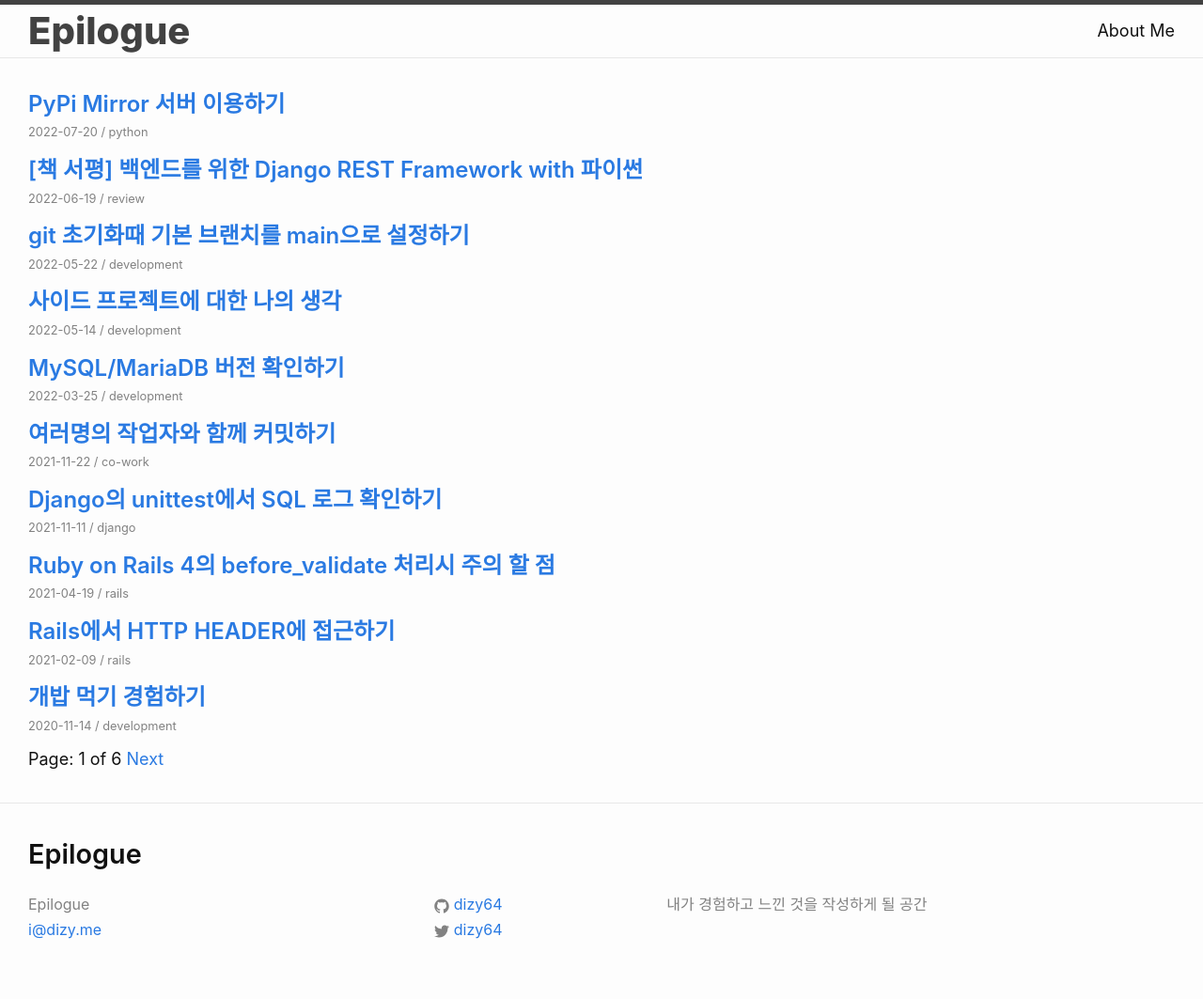
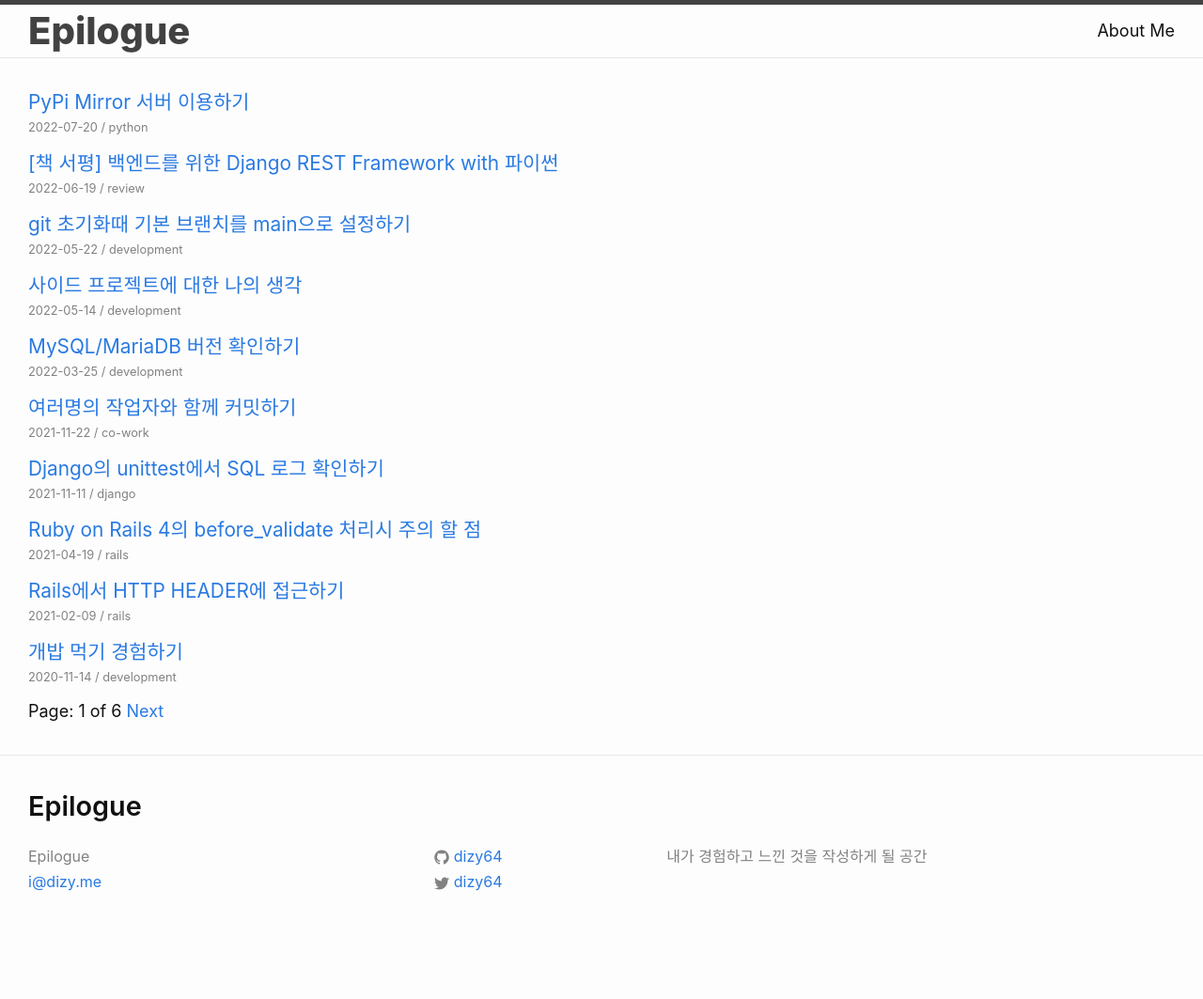
Before and after one commit to dizy64/dizy64.github.io, a Jekyll site: the page built from index.html, in a window 1280 px wide. Shown: the whole page at 94% size. Built offline with Jekyll 4.4.1, drawn with Linux system fonts in a browser that asks for light colours; some web fonts are replaced; the list of posts is cut into pages by our own code; after the commit the page ends 1012 px from its top, so only the background shows below that.

Commit message:
layout: 블로그 목록에 헤더 크기를 조정하다

```diff
--- a/_sass/_layout.scss
+++ b/_sass/_layout.scss
@@ -194,10 +194,10 @@
       margin-bottom: 10px;
       .post-title {
         @include media-query($on-palm) {
-          font-size: 1.2rem;
+          font-size: 1.1rem;
         }
-        font-size: 1.5rem;
-        font-weight: $header-font-weight;
+        font-size: 1.3rem;
+        font-weight: 400;
         line-height: 1.6;
         word-break: keep-all;
         margin-bottom: 0px;
```
